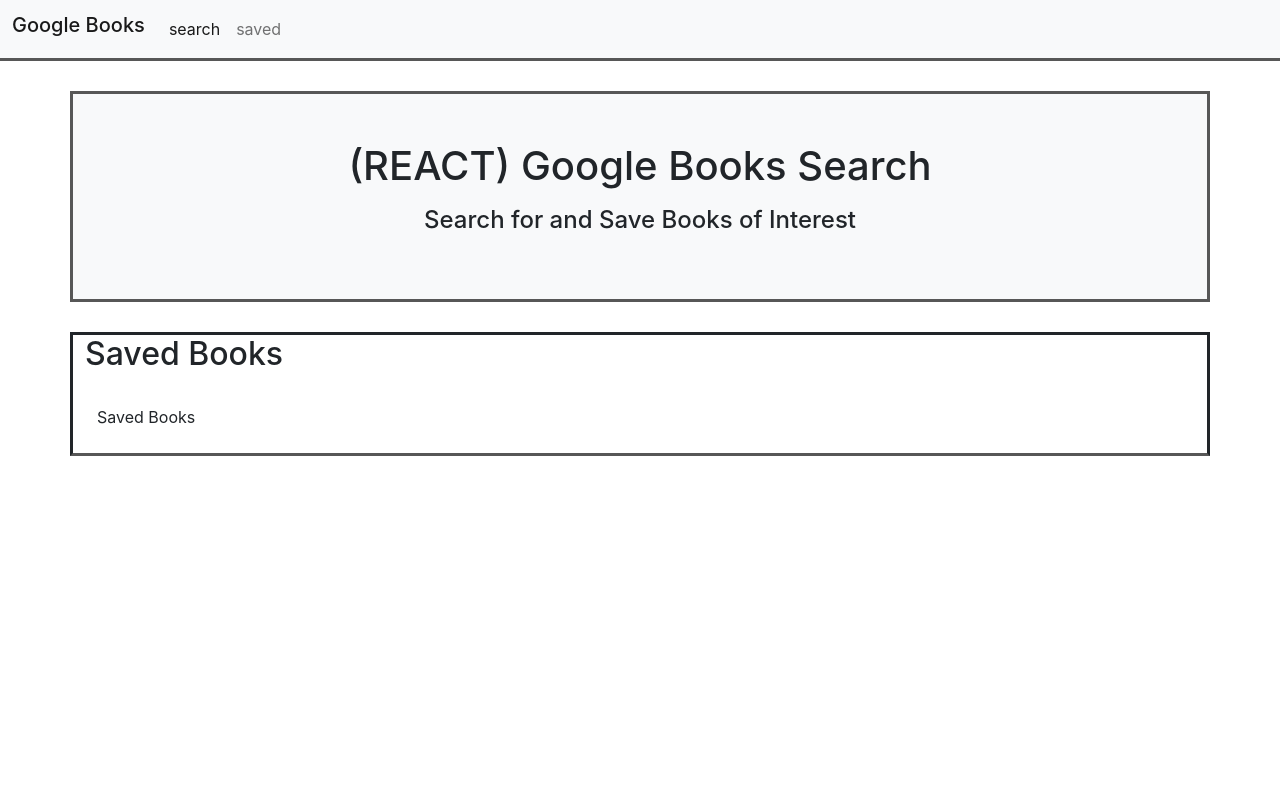
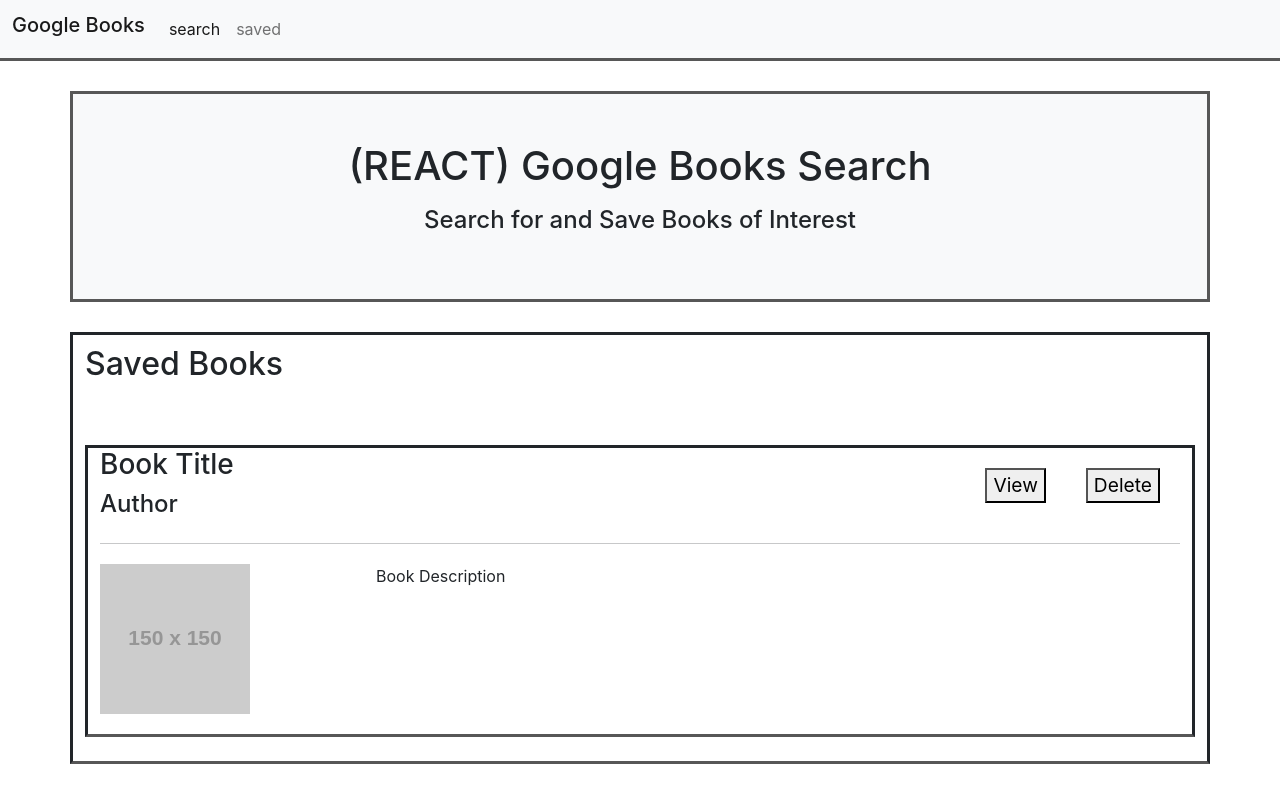
Before and after one commit to Rconat/google-books-search, a React (Create React App) app in the folder client/: page /saved in a window 1280 px wide. Built offline with nearby package versions, Linux system fonts and the light colour scheme; no server answers.

Commit message:
styling changes in savedBooks.js / getting ready to populate data

```diff
--- a/client/src/components/savedBooks.js
+++ b/client/src/components/savedBooks.js
@@ -3,15 +3,30 @@
 // importing styles
 import '../css/savedBooks.css'
 
-const SavedBooks = () => (
-    <div className="saved-books-container container">
-        <h2>Saved Books</h2>
-        <br/>
+const SavedBooks = () => {
+    return(
         <div className="saved-books-results container">
-            Saved Books
+            <div className="row">
+                <div className="col-md-9">
+                    <h3 className="book-title">Book Title</h3>
+                    <h4 className="author">Author</h4>
+                </div>
+                <div className="col-md-3">
+                    <button className="delete-btn">Delete</button>
+                    <button className="view-btn">View</button>
+                </div>
+            </div>
+            <hr />
+            <div className="row data">
+                <div className="col-md-3">
+                    <img src="https://via.placeholder.com/150" alt="placeholder"/>
+                </div>
+                <div className="col-md-9">
+                    <p className="book-description">Book Description</p>
+                </div>
+            </div>
         </div>
-        <br />
-    </div>
-)
+    )
+}
 
 export default SavedBooks
--- a/client/src/css/savedBooks.css
+++ b/client/src/css/savedBooks.css
@@ -4,3 +4,25 @@
     border-bottom-width: medium;
     border-bottom-color: rgb(87, 87, 87);
 }
+
+button {
+    font-size: 120%;
+    float: right;
+    margin: 20px;
+}
+
+.data {
+    margin-top: 20px;
+    margin-bottom: 20px;
+}
+
+.saved-books-results {
+    margin-top: 30px;
+    border-style: solid;
+    border-bottom-width: medium;
+    border-bottom-color: rgb(87, 87, 87);
+}
+
+h2 {
+    padding-top: 10px;
+}
--- a/client/src/pages/saved.js
+++ b/client/src/pages/saved.js
@@ -1,12 +1,54 @@
-import React from 'react'
+import React, { useState, useEffect } from 'react'
+import API from "../utils/API"
+
+// importing styles
+import "../css/savedBooks.css"
 
 // importing components
 import SavedBooks from '../components/savedBooks'
 
-const Saved = () => (
-    <>
-        <SavedBooks />
-    </>
-)
+const Saved = () => {
+
+    const [savedBooks, setSavedBooks] = useState([])
+
+    const getSavedBooks = () => {
+        API.getBooks()
+            .then(response => {
+                setSavedBooks(response.data)
+            })
+            .catch(err => console.log(err))
+    }
+
+    useEffect(() => {
+        getSavedBooks()
+    }, [])
+
+    const handleDelete = (id) => {
+
+        const findBook = savedBooks.find(book => {
+            return book._id === id
+        })
+
+        API.deleteBook(findBook, id)
+            .then(response => {
+                getSavedBooks()
+            })
+            .catch(err => console.log(err))
+    }
+
+    return(
+        <>
+            <div className="saved-books-container container">
+                <h2>Saved Books</h2>
+                <br/>
+                <SavedBooks
+                savedBooks = {savedBooks}
+                handleDelete = {handleDelete}
+                />
+                <br />
+            </div>
+        </>
+    )
+}
 
 export default Saved
--- a/client/src/pages/search.js
+++ b/client/src/pages/search.js
@@ -4,11 +4,16 @@
 import BookSearch from '../components/bookSearch'
 import Results from '../components/results'
 
-const Search = () => (
-    <>
-        <BookSearch />
-        <Results />
-    </>
-)
+const Search = () => {
+
+
+
+    return(
+        <>
+            <BookSearch />
+            <Results />
+        </>
+    )
+}
 
 export default Search
--- a/client/src/utils/API.js
+++ b/client/src/utils/API.js
@@ -1,6 +1,6 @@
 import axios from "axios";
 
-export default {
+const API = {
     // Gets all books
     getBooks : function (){
         return axios.get("/api/books")
@@ -14,3 +14,5 @@
         return axios.delete("/api/books" + id, data)
     }
 }
+
+export default API
```
